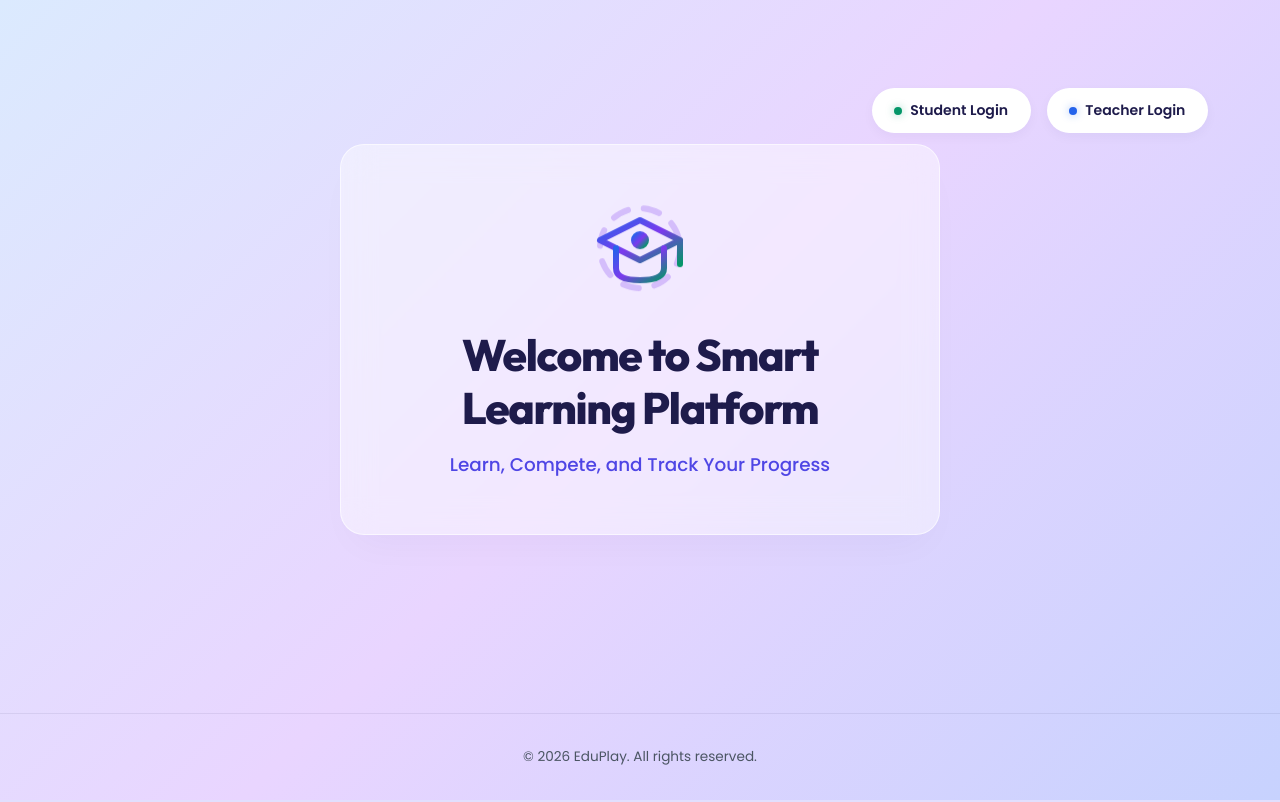
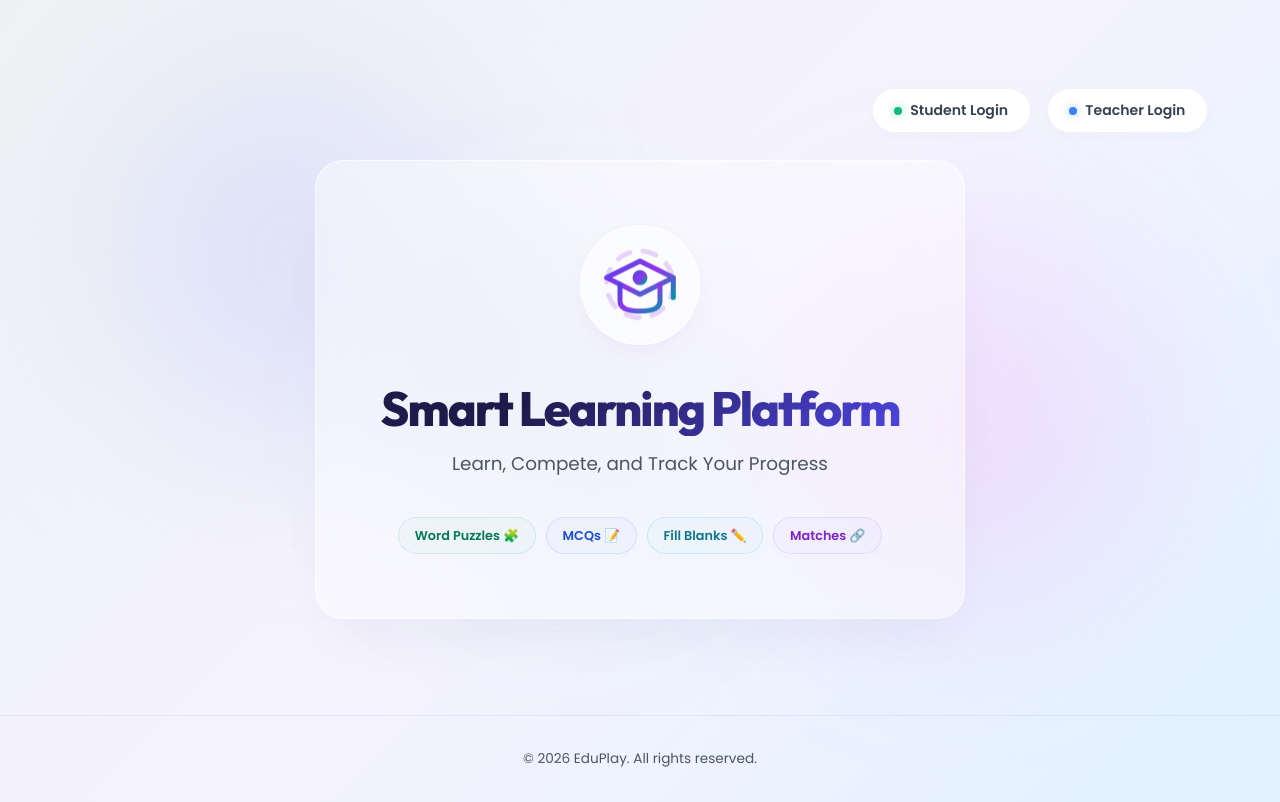
Before and after one commit to Akshai-ks/BrainBattle, a Django app: page / in a window 1280 px wide. Run offline with Django 5.2, Linux system fonts and the light colour scheme.

Commit message:
Homepage UI redesigned into a premium minimal smart portal with subtle blurs and preview badges

```diff
--- a/game_core/templates/game_core/index.html
+++ b/game_core/templates/game_core/index.html
@@ -1,9 +1,13 @@
 {% extends 'base.html' %}
 
-{% block title %}Welcome to Smart Learning Platform - EduPlay{% endblock %}
+{% block title %}Smart Learning Platform - EduPlay{% endblock %}
 
 {% block content %}
 <div class="smart-portal-wrapper fade-in">
+    <!-- Animated Soft Background Blobs -->
+    <div class="blur-blob blob-1"></div>
+    <div class="blur-blob blob-2"></div>
+    <div class="blur-blob blob-3"></div>
 
     <!-- Top Right Login Actions -->
     <div class="top-right-actions">
@@ -15,30 +19,40 @@
         </a>
     </div>
 
-    <!-- Main Centered Content Container -->
+    <!-- Main Centered Content Card -->
     <div class="portal-main-card">
 
         <!-- Elegant Education/Gaming Vector Illustration -->
         <div class="illustration-wrapper">
-            <svg class="floating-icon" xmlns="http://www.w3.org/2000/svg" width="96" height="96" viewBox="0 0 24 24" fill="none" stroke="url(#pastel-grad)" stroke-width="1.5" stroke-linecap="round" stroke-linejoin="round">
+            <div class="icon-glow-ring">
+                <svg class="floating-icon" xmlns="http://www.w3.org/2000/svg" width="80" height="80" viewBox="0 0 24 24" fill="none" stroke="url(#pastel-grad)" stroke-width="1.5" stroke-linecap="round" stroke-linejoin="round">
                     <defs>
                         <linearGradient id="pastel-grad" x1="0%" y1="0%" x2="100%" y2="100%">
-                        <stop offset="0%" stop-color="#2563eb" />
-                        <stop offset="50%" stop-color="#7c3aed" />
-                        <stop offset="100%" stop-color="#059669" />
+                            <stop offset="0%" stop-color="#4f46e5" />
+                            <stop offset="50%" stop-color="#9333ea" />
+                            <stop offset="100%" stop-color="#0891b2" />
                         </linearGradient>
                     </defs>
-                <circle cx="12" cy="12" r="10" stroke-dasharray="4 4" stroke="rgba(124, 58, 237, 0.25)"/>
+                    <circle cx="12" cy="12" r="10" stroke-dasharray="4 4" stroke="rgba(147, 51, 234, 0.2)"/>
                     <path d="M22 10v6M2 10l10-5 10 5-10 5-10-5z" />
                     <path d="M6 12v5c0 2 2 3 6 3s6-1 6-3v-5" />
                     <circle cx="12" cy="10" r="1.5" fill="url(#pastel-grad)" />
                     <line x1="9.5" y1="10" x2="14.5" y2="10" stroke="url(#pastel-grad)" stroke-width="1" />
                 </svg>
             </div>
+        </div>
 
         <!-- Heading & Subtitle -->
-        <h1 class="main-title">Welcome to Smart Learning Platform</h1>
+        <h1 class="main-title">Smart Learning Platform</h1>
         <p class="main-subtitle">Learn, Compete, and Track Your Progress</p>
+
+        <!-- Visual Badges of Game Modes -->
+        <div class="features-preview-row">
+            <span class="preview-badge word-badge">Word Puzzles 🧩</span>
+            <span class="preview-badge mcq-badge">MCQs 📝</span>
+            <span class="preview-badge fill-badge">Fill Blanks ✏️</span>
+            <span class="preview-badge match-badge">Matches 🔗</span>
+        </div>
     </div>
 </div>
 
@@ -48,13 +62,15 @@
 
     /* Soft colorful pastel gradient background (visible blue/purple/indigo tones, not dark, not white) */
     body {
-        background: linear-gradient(135deg, #dbeafe 0%, #e9d5ff 50%, #c7d2fe 100%) !important;
-        color: #1e1b4b !important; /* Dark indigo text for contrast */
+        background: linear-gradient(135deg, #eef2f3 0%, #f5f3ff 50%, #e0f2fe 100%) !important;
+        color: #1e1b4b !important;
         font-family: 'Poppins', 'Inter', sans-serif !important;
         min-height: 100vh;
         margin: 0;
         display: flex;
         flex-direction: column;
+        position: relative;
+        overflow-x: hidden;
     }
 
     /* Hide standard dark navbar on index */
@@ -65,9 +81,10 @@
     /* Footer adjustments for light mode */
     footer {
         background: transparent !important;
-        border-top: 1px solid rgba(30, 27, 75, 0.08) !important;
+        border-top: 1px solid rgba(30, 27, 75, 0.06) !important;
         color: #4b5563 !important;
         margin-top: auto;
+        z-index: 10;
     }
 
     /* Main Container */
@@ -77,7 +94,8 @@
         display: flex;
         align-items: center;
         justify-content: center;
-        padding: 6rem 2rem 2rem 2rem;
+        padding: 7rem 2rem 3rem 2rem;
+        z-index: 5;
     }
 
     /* Top Right Login Actions */
@@ -96,20 +114,20 @@
         gap: 0.5rem;
         padding: 0.65rem 1.35rem;
         background: #ffffff;
-        border: 1px solid rgba(255, 255, 255, 0.8);
+        border: 1px solid rgba(0, 0, 0, 0.05);
         border-radius: 100px;
-        color: #1e1b4b;
+        color: #374151;
         font-size: 0.88rem;
         font-weight: 600;
         text-decoration: none;
-        box-shadow: 0 4px 12px rgba(30, 27, 75, 0.04);
+        box-shadow: 0 4px 12px rgba(0, 0, 0, 0.02);
         transition: all 0.25s cubic-bezier(0.4, 0, 0.2, 1);
     }
 
     .portal-pill-btn:hover {
         transform: translateY(-2px);
-        box-shadow: 0 6px 16px rgba(30, 27, 75, 0.08), 0 0 0 3px rgba(124, 58, 237, 0.1);
-        border-color: rgba(124, 58, 237, 0.25);
+        box-shadow: 0 8px 20px rgba(79, 70, 229, 0.08);
+        border-color: rgba(79, 70, 229, 0.25);
         color: #111827;
     }
 
@@ -122,34 +140,48 @@
     }
 
     .student-dot {
-        background: #059669;
-        box-shadow: 0 0 8px rgba(5, 150, 105, 0.4);
+        background: #10b981;
+        box-shadow: 0 0 8px rgba(16, 185, 129, 0.5);
     }
 
     .teacher-dot {
-        background: #2563eb;
-        box-shadow: 0 0 8px rgba(37, 99, 235, 0.4);
+        background: #3b82f6;
+        box-shadow: 0 0 8px rgba(59, 130, 246, 0.5);
     }
 
     /* Centered Content Card */
     .portal-main-card {
-        max-width: 600px;
+        max-width: 650px;
         width: 100%;
-        padding: 3.5rem 2rem;
+        padding: 4rem 3rem;
         text-align: center;
         background: rgba(255, 255, 255, 0.45);
-        backdrop-filter: blur(16px);
-        -webkit-backdrop-filter: blur(16px);
-        border: 1px solid rgba(255, 255, 255, 0.6);
-        border-radius: 24px;
-        box-shadow: 0 20px 40px -15px rgba(30, 27, 75, 0.04);
+        backdrop-filter: blur(20px);
+        -webkit-backdrop-filter: blur(20px);
+        border: 1px solid rgba(255, 255, 255, 0.65);
+        border-radius: 28px;
+        box-shadow: 0 30px 60px -20px rgba(30, 27, 75, 0.06);
+        z-index: 10;
+        position: relative;
     }
 
     /* Floating Illustration wrapper */
     .illustration-wrapper {
-        margin-bottom: 2rem;
+        margin-bottom: 2.25rem;
         display: flex;
         justify-content: center;
+    }
+
+    .icon-glow-ring {
+        display: flex;
+        align-items: center;
+        justify-content: center;
+        width: 120px;
+        height: 120px;
+        background: rgba(255,255,255,0.6);
+        border: 1px solid rgba(255, 255, 255, 0.8);
+        border-radius: 50%;
+        box-shadow: 0 10px 25px -5px rgba(147, 51, 234, 0.08);
     }
 
     .floating-icon {
@@ -158,26 +190,93 @@
 
     /* Headings */
     .main-title {
-        font-size: 2.75rem;
+        font-size: 3rem;
         font-weight: 800;
-        color: #1e1b4b;
-        margin: 0 0 1rem 0;
-        letter-spacing: -0.03em;
-        line-height: 1.2;
+        margin: 0 0 0.85rem 0;
+        letter-spacing: -0.04em;
+        line-height: 1.15;
+        background: linear-gradient(135deg, #1e1b4b 30%, #4f46e5 100%);
+        -webkit-background-clip: text;
+        -webkit-text-fill-color: transparent;
     }
 
     .main-subtitle {
         font-size: 1.15rem;
-        color: #4f46e5;
-        margin: 0;
-        font-weight: 500;
+        color: #4b5563;
+        margin: 0 0 2.5rem 0;
+        font-weight: 400;
         line-height: 1.5;
     }
 
-    /* Floating Animation keyframes */
+    /* Visual Badges row */
+    .features-preview-row {
+        display: flex;
+        flex-wrap: wrap;
+        gap: 0.6rem;
+        justify-content: center;
+    }
+
+    .preview-badge {
+        padding: 0.45rem 1rem;
+        font-size: 0.8rem;
+        font-weight: 600;
+        border-radius: 100px;
+        border: 1px solid rgba(255, 255, 255, 0.8);
+        background: rgba(255, 255, 255, 0.5);
+        box-shadow: 0 4px 10px rgba(0, 0, 0, 0.01);
+    }
+
+    .word-badge { color: #047857; border-color: rgba(16, 185, 129, 0.15); background: rgba(16, 185, 129, 0.03); }
+    .mcq-badge { color: #1d4ed8; border-color: rgba(59, 130, 246, 0.15); background: rgba(59, 130, 246, 0.03); }
+    .fill-badge { color: #0e7490; border-color: rgba(6, 182, 212, 0.15); background: rgba(6, 182, 212, 0.03); }
+    .match-badge { color: #7e22ce; border-color: rgba(139, 92, 246, 0.15); background: rgba(139, 92, 246, 0.03); }
+
+    /* Animated Blur Blobs */
+    .blur-blob {
+        position: absolute;
+        border-radius: 50%;
+        filter: blur(90px);
+        z-index: 1;
+        pointer-events: none;
+    }
+
+    .blob-1 {
+        width: 350px;
+        height: 350px;
+        background: rgba(165, 180, 252, 0.25);
+        top: 10%;
+        left: 5%;
+        animation: blobFloat 16s infinite ease-in-out;
+    }
+
+    .blob-2 {
+        width: 400px;
+        height: 400px;
+        background: rgba(232, 121, 249, 0.15);
+        bottom: 10%;
+        right: 5%;
+        animation: blobFloat 20s infinite ease-in-out reverse;
+    }
+
+    .blob-3 {
+        width: 300px;
+        height: 300px;
+        background: rgba(14, 116, 144, 0.08);
+        top: 40%;
+        left: 30%;
+        animation: blobFloat 24s infinite ease-in-out;
+    }
+
+    /* Keyframe Animations */
     @keyframes float {
         0%, 100% { transform: translateY(0); }
-        50% { transform: translateY(-10px); }
+        50% { transform: translateY(-8px); }
+    }
+
+    @keyframes blobFloat {
+        0%, 100% { transform: translate(0, 0) scale(1); }
+        33% { transform: translate(30px, -40px) scale(1.05); }
+        66% { transform: translate(-20px, 20px) scale(0.95); }
     }
 
     /* Responsive Adjustments */
@@ -199,7 +298,14 @@
             justify-content: center;
         }
         .main-title {
-            font-size: 2.25rem;
+            font-size: 2.35rem;
+        }
+        .features-preview-row {
+            gap: 0.4rem;
+        }
+        .preview-badge {
+            font-size: 0.75rem;
+            padding: 0.35rem 0.75rem;
         }
     }
 </style>
```
Lines whose indentation alone changed are shown as unchanged.
